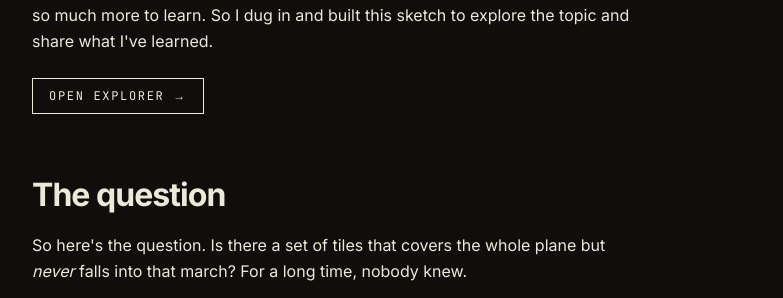
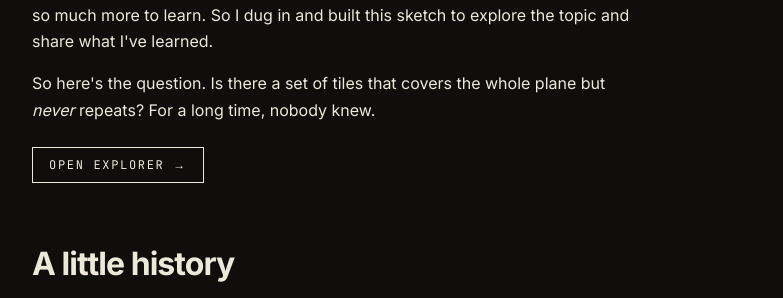
Before and after one commit to funcimp/func.lol, a Next.js app: page /x/penrose in a window 1280 px wide. Shown: the part 654-952 px from the top of the page, without its empty margins (248-1031 px from the left). Built offline with nearby package versions, Linux system fonts and the light colour scheme; no server answers.

Commit message:
style(penrose): fold the question into the intro, drop the march
The question paragraph closes the opening section instead of holding
its own heading, and 'never falls into that march' becomes 'never
repeats' now that the march metaphor is gone.

```diff
--- a/src/app/x/penrose/page.tsx
+++ b/src/app/x/penrose/page.tsx
@@ -97,6 +97,11 @@ export default function PenrosePage() {
             dug in and built this sketch to explore the topic and share what
             I&#39;ve learned.
           </p>
+          <p>
+            So here&#39;s the question. Is there a set of tiles that covers the
+            whole plane but <em>never</em> repeats? For a long time, nobody
+            knew.
+          </p>
         </div>
 
         <div className="mt-6">
@@ -106,16 +111,6 @@ export default function PenrosePage() {
           >
             open explorer →
           </Link>
-        </div>
-
-        {/* 1. The question. */}
-        <h2 className={H2}>The question</h2>
-        <div className={PROSE}>
-          <p>
-            So here&#39;s the question. Is there a set of tiles that covers the
-            whole plane but <em>never</em> falls into that march? For a long
-            time, nobody knew.
-          </p>
         </div>
 
         {/* 2. The history. */}
```
